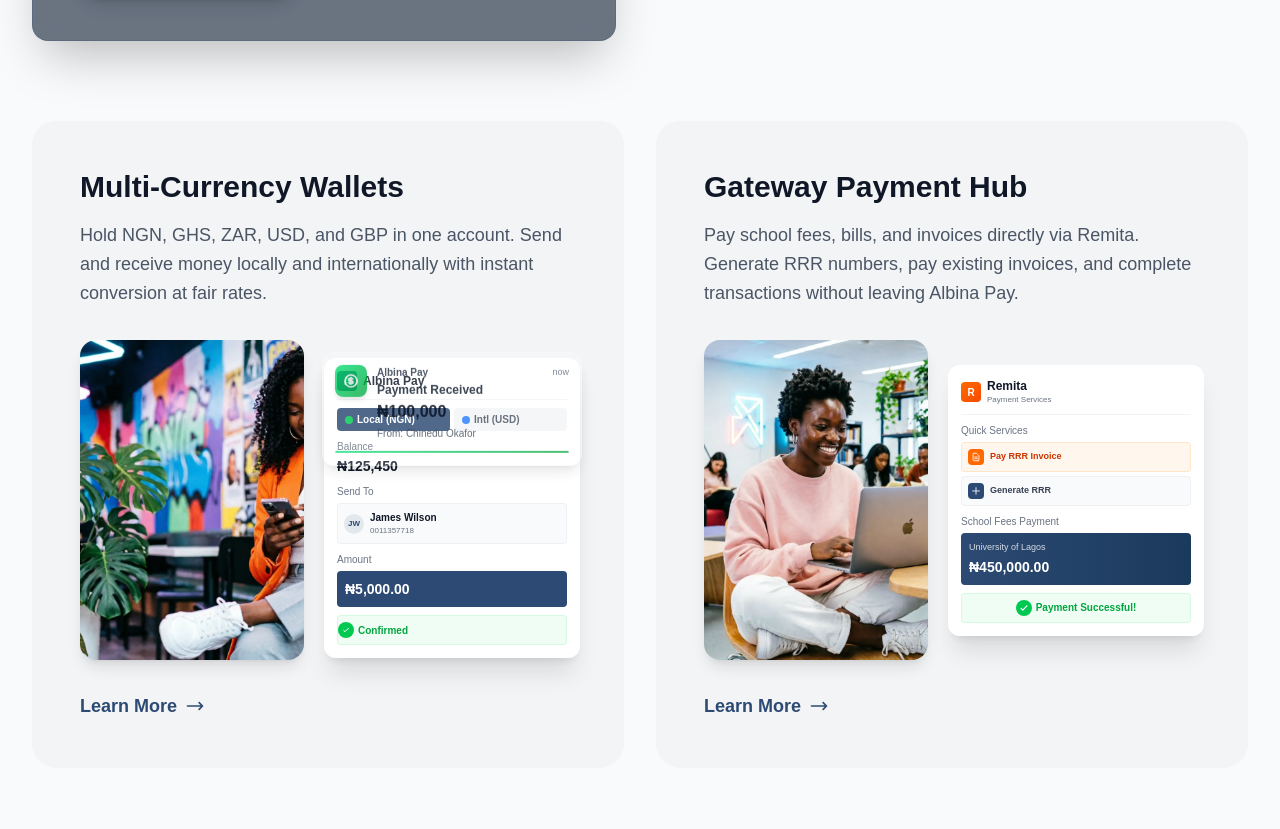
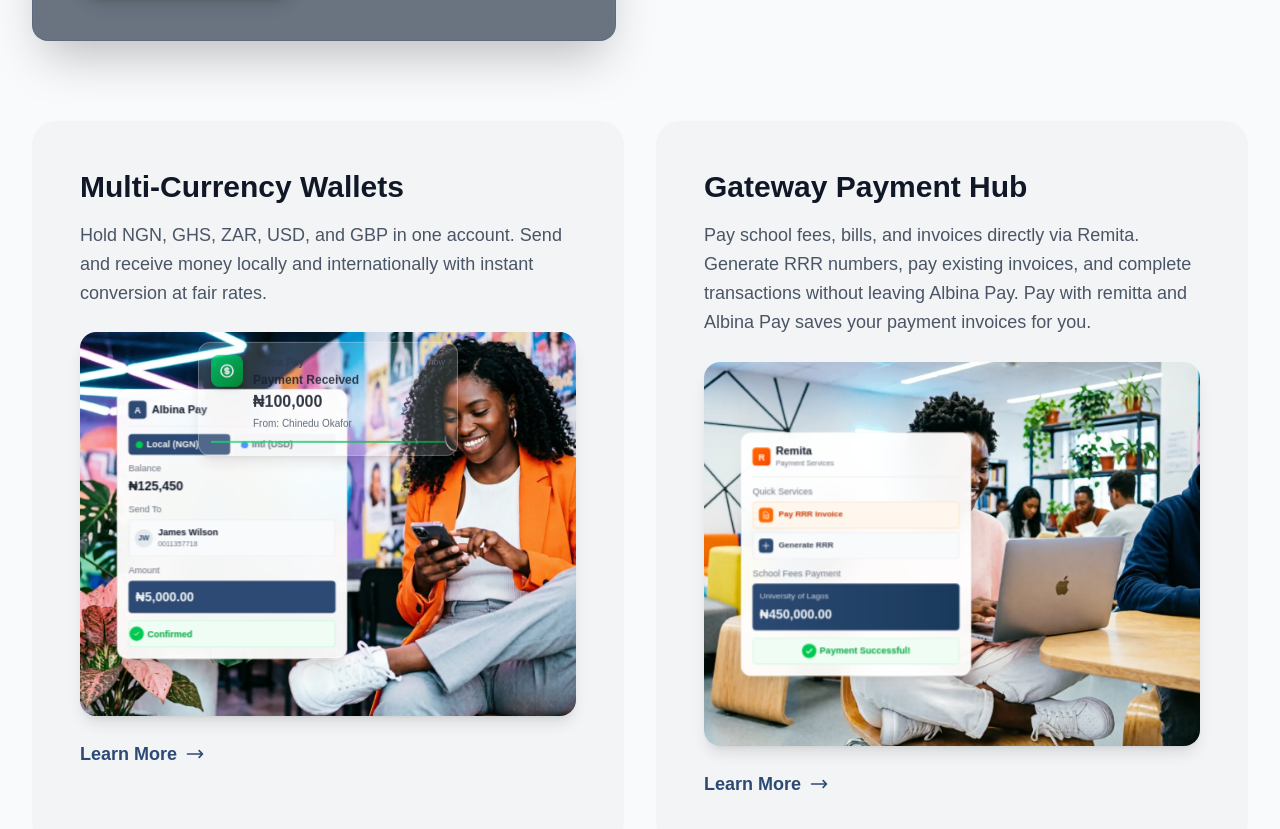
Before and after one commit to albinacorporate/albina-pay-frontend, a Next.js app: page / in a window 1280 px wide. Shown: the part 1100-1929 px from the top of the page. Built offline with nearby package versions, Linux system fonts and the light colour scheme.

Commit message:
Revert to overlay style: Animation floats on left, person on right (Monnify style)

```diff
--- a/components/Features.tsx
+++ b/components/Features.tsx
@@ -47,36 +47,35 @@
         <div className="grid grid-cols-1 lg:grid-cols-2 gap-8">
 
           {/* Card 1: Multi-Currency Wallets */}
-          <div className="bg-gray-100 rounded-3xl p-8 lg:p-12 flex flex-col">
+          <div className="bg-gray-100 rounded-3xl p-8 lg:p-12">
             <h3 className="text-3xl font-bold text-gray-900 mb-4">Multi-Currency Wallets</h3>
-            <p className="text-gray-600 mb-8 text-lg leading-relaxed">
+            <p className="text-gray-600 mb-6 text-lg leading-relaxed">
               Hold NGN, GHS, ZAR, USD, and GBP in one account. Send and receive money locally and internationally with instant conversion at fair rates.
             </p>
 
-            {/* SIDE-BY-SIDE LAYOUT */}
-            <div className="flex flex-col md:flex-row items-center justify-between gap-6 mb-8 flex-grow">
-
-              {/* 1. The Image (Left) */}
-              <div className="w-full md:w-1/2 rounded-2xl overflow-hidden shadow-lg h-64 md:h-80">
+            {/* Image Container with Floating UI - Monnify Style */}
+            <div className="relative rounded-2xl overflow-hidden bg-white shadow-lg mb-6 h-96">
+              {/* Full Width Background Image */}
               <img
                 src="/Image/feature-multi-currency.webp"
                 alt="Young professional using Albina Pay"
                 className="w-full h-full object-cover"
               />
-              </div>
 
-              {/* 2. The Animation (Right) */}
-              <div className="w-full md:w-1/2 flex flex-col items-center justify-center gap-4">
-                <div className="relative w-full flex justify-center">
+              {/* Income Notification - Top Center */}
               <IncomeNotification />
-                </div>
-                <div className="scale-90 md:scale-100">
+
+              {/* Floating Animated Transaction - LEFT side (doesn't touch person on right) */}
+              <div className="absolute left-6 top-1/2 transform -translate-y-1/2 z-20 scale-90">
                 <AnimatedTransaction />
               </div>
             </div>
-            </div>
 
-            <Link href="/features" className="inline-flex items-center gap-2 text-[#2C4A73] font-semibold text-lg hover:gap-3 transition-all mt-auto">
+            {/* Learn More */}
+            <Link
+              href="/features"
+              className="inline-flex items-center gap-2 text-[#2C4A73] font-semibold text-lg hover:gap-3 transition-all"
+            >
               Learn More
               <svg className="w-5 h-5" fill="none" stroke="currentColor" viewBox="0 0 24 24">
                 <path strokeLinecap="round" strokeLinejoin="round" strokeWidth={2} d="M17 8l4 4m0 0l-4 4m4-4H3" />
@@ -85,33 +84,32 @@
           </div>
 
           {/* Card 2: Gateway Payment Hub */}
-          <div className="bg-gray-100 rounded-3xl p-8 lg:p-12 flex flex-col">
+          <div className="bg-gray-100 rounded-3xl p-8 lg:p-12">
             <h3 className="text-3xl font-bold text-gray-900 mb-4">Gateway Payment Hub</h3>
-            <p className="text-gray-600 mb-8 text-lg leading-relaxed">
-              Pay school fees, bills, and invoices directly via Remita. Generate RRR numbers, pay existing invoices, and complete transactions without leaving Albina Pay.
+            <p className="text-gray-600 mb-6 text-lg leading-relaxed">
+              Pay school fees, bills, and invoices directly via Remita. Generate RRR numbers, pay existing invoices, and complete transactions without leaving Albina Pay. Pay with remitta and Albina Pay saves your payment invoices for you.
             </p>
 
-            {/* SIDE-BY-SIDE LAYOUT */}
-            <div className="flex flex-col md:flex-row items-center justify-between gap-6 mb-8 flex-grow">
-
-              {/* 1. The Image (Left) */}
-              <div className="w-full md:w-1/2 rounded-2xl overflow-hidden shadow-lg h-64 md:h-80">
+            {/* Image Container with Floating UI - Monnify Style */}
+            <div className="relative rounded-2xl overflow-hidden bg-white shadow-lg mb-6 h-96">
+              {/* Full Width Background Image */}
               <img
                 src="/Image/feature-gateway-hub.webp"
                 alt="Students paying school fees"
                 className="w-full h-full object-cover"
               />
-              </div>
 
-              {/* 2. The Animation (Right) */}
-              <div className="w-full md:w-1/2 flex items-center justify-center">
-                <div className="scale-90 md:scale-100">
+              {/* Floating Remitta Payment Interface - LEFT side (doesn't touch person on right) */}
+              <div className="absolute left-6 top-1/2 transform -translate-y-1/2 z-20 scale-90">
                 <RemittaPayment />
               </div>
             </div>
-            </div>
 
-            <Link href="/features" className="inline-flex items-center gap-2 text-[#2C4A73] font-semibold text-lg hover:gap-3 transition-all mt-auto">
+            {/* Learn More */}
+            <Link
+              href="/features"
+              className="inline-flex items-center gap-2 text-[#2C4A73] font-semibold text-lg hover:gap-3 transition-all"
+            >
               Learn More
               <svg className="w-5 h-5" fill="none" stroke="currentColor" viewBox="0 0 24 24">
                 <path strokeLinecap="round" strokeLinejoin="round" strokeWidth={2} d="M17 8l4 4m0 0l-4 4m4-4H3" />
@@ -120,6 +118,7 @@
           </div>
 
         </div>
+
       </div>
     </section>
   );
```
Lines whose indentation alone changed are shown as unchanged.
